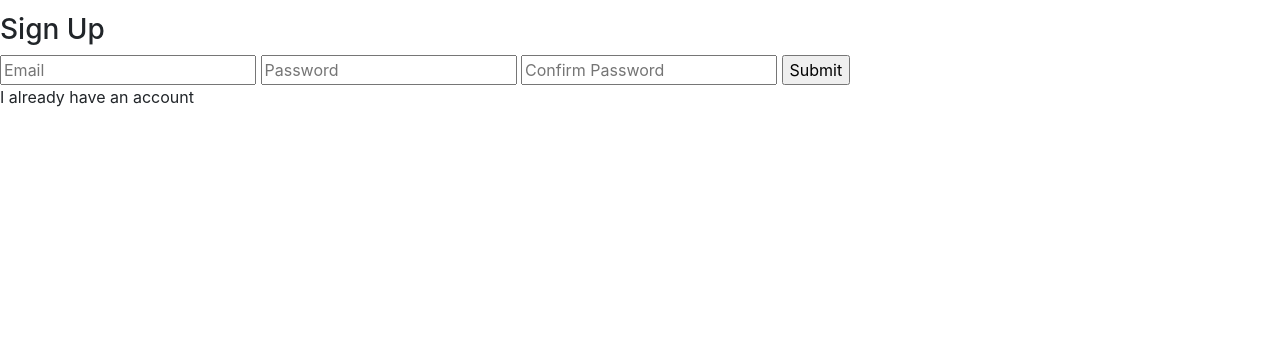
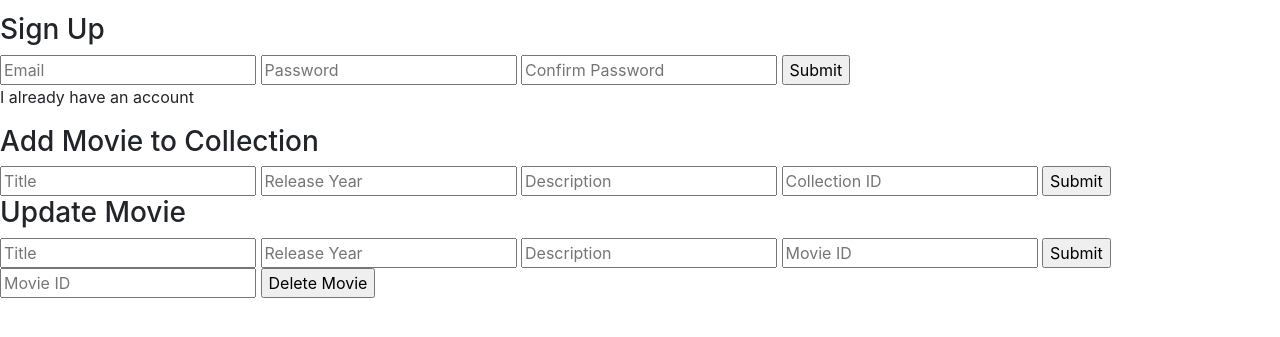
Before and after one commit to AidanKenney/MovieClub-client, a website built with webpack: page index.html in a window 1280 px wide. Shown: the part 51-388 px from the top of the page. Built offline with nearby package versions, Linux system fonts and the light colour scheme.

Commit message:
Add HTML forms for movie CRUD

```diff
--- a/index.html
+++ b/index.html
@@ -95,6 +95,41 @@
         </form>
       </section>
 
+      <section>
+        <form id="create-movie"  class="form">
+          <fieldset class="form-field">
+            <h3>Add Movie to Collection</h3>
+            <input id="title" name="movie[title]" type="text" placeholder="Title">
+            <input id="title" name="movie[releaseDate]" type="number" placeholder="Release Year">
+            <input id="description" name="movie[description]" type="text" placeholder="Description">
+            <input id="collectionId" name="movie[collectionId]" type="text" placeholder="Collection ID">
+            <input type="submit" value="Submit">
+          </fieldset>
+        </form>
+      </section>
+
+      <section>
+        <form id="update-movie"  class="form">
+          <fieldset class="form-field">
+            <h3>Update Movie</h3>
+            <input id="title" name="movie[title]" type="text" placeholder="Title">
+            <input id="title" name="movie[releaseDate]" type="number" placeholder="Release Year">
+            <input id="description" name="movie[description]" type="text" placeholder="Description">
+            <input id="id" name="movie[id]" type="text" placeholder="Movie ID">
+            <input type="submit" value="Submit">
+          </fieldset>
+        </form>
+      </section>
+
+      <section>
+        <form id="delete-movie"  class="form">
+          <fieldset class="form-field">
+            <input id="movie-id" name="movie[id]" type="text" placeholder="Movie ID">
+            <input type="submit" value="Delete Movie">
+          </fieldset>
+        </form>
+      </section>
+
       <pre id='show-collections'></pre>
 
     </body>
```
